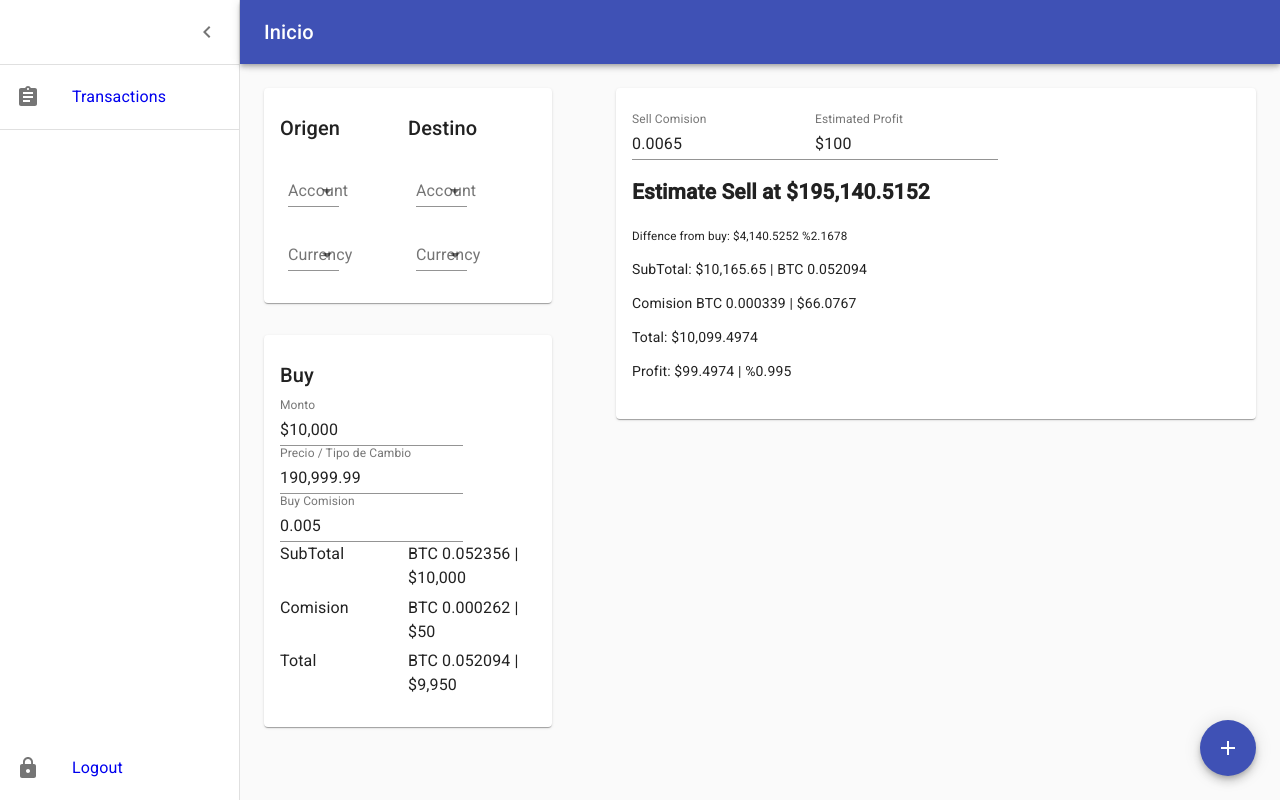
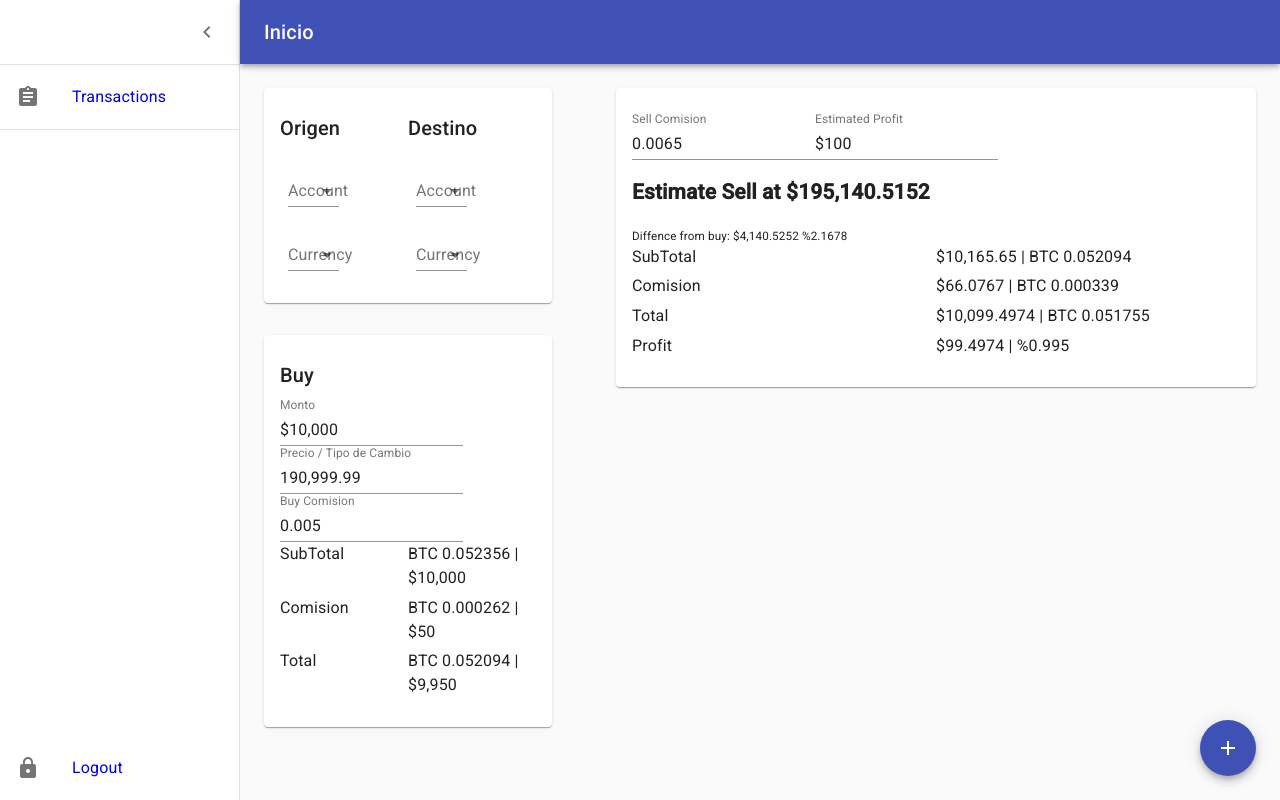
Before and after one commit to GeminiNetSailor/My-Investment-Wallet-API, a React (Create React App) app in the folder frontend/: page /new-transaction in a window 1280 px wide. Built offline with nearby package versions, Linux system fonts and the light colour scheme.

Commit message:
Frontend cleaning

```diff
--- a/frontend/src/components/AccountSelect.jsx
+++ b/frontend/src/components/AccountSelect.jsx
@@ -18,14 +18,13 @@ export default props => {
   const [account, setAccount] = useState('');
   const [currency, setCurrency] = useState('');
 
-  useEffect(
-    () => {
+  useEffect(() => {
     props.onChange(
       account,
       currency
     )
-    }
-    , [account, currency]);
+    // eslint-disable-next-line
+  }, [account, currency]);
 
   return (
     <form autoComplete="off">
--- a/frontend/src/components/Buy.jsx
+++ b/frontend/src/components/Buy.jsx
@@ -3,25 +3,23 @@ import TextField from '@material-ui/core/TextField';
 import { Grid, Typography } from "@material-ui/core";
 import { CurrencyFormat, DecimalFormat } from "./helpers/NumbersFormaters";
 import NumberFormat from 'react-number-format';
-import { makeStyles } from '@material-ui/core/styles';
+// import { makeStyles } from '@material-ui/core/styles';
 
 const round = (value, decimals) => Number(Math.round(value + 'e' + decimals) + 'e-' + decimals);
 
-
-const useStyles = makeStyles(theme => ({
-  paper: {
-    padding: theme.spacing(3, 2),
-  },
-  textField: {
-    marginLeft: theme.spacing(1),
-    marginRight: theme.spacing(1),
-    width: 200,
-  }
-}));
+// const useStyles = makeStyles(theme => ({
+//   paper: {
+//     padding: theme.spacing(3, 2),
+//   },
+//   textField: {
+//     marginLeft: theme.spacing(1),
+//     marginRight: theme.spacing(1),
+//     width: 200,
+//   }
+// }));
 
 export default props => {
-  const classes = useStyles();
-
+  // const classes = useStyles();
   const [buyAmount, setBuyAmount] = useState(10000);
   const [exchangeRate, setExchangeRate] = useState(190999.99);
   const [commissionBuy, setCommissionBuy] = useState(0.005);
@@ -34,16 +32,15 @@ export default props => {
   const totalFrom = round(buyAmount - comisionFrom, 4);
   const totalTo = round(subTotal - comisionTo, 6);
 
-  useEffect(
-    () => {
+  useEffect(() => {
       props.onChange(
         buyAmount,
         exchangeRate,
         commissionBuy,
         totalTo
       )
-    }
-    , [buyAmount, exchangeRate, commissionBuy, totalTo]);
+    // eslint-disable-next-line
+    }, [buyAmount, exchangeRate, commissionBuy, totalTo]);
 
   return (
     <Grid container>
--- a/frontend/src/components/SalesEstimator.jsx
+++ b/frontend/src/components/SalesEstimator.jsx
@@ -1,7 +1,7 @@
 import React, { useState } from "react";
 import TextField from '@material-ui/core/TextField';
 import NumberFormat from 'react-number-format';
-import { Grid, Paper, Typography } from "@material-ui/core";
+import { Grid, Typography } from "@material-ui/core";
 import { DecimalFormat } from "./helpers/NumbersFormaters";
 
 const round = (value, decimals) => Number(Math.round(value + 'e' + decimals) + 'e-' + decimals);
@@ -48,15 +48,15 @@ export default props => {
   const sellComisionTo = round(sellComisionFrom / estimateSellExchangeRate, 6);
 
   const sellTotalTo = round(sellSubTotalTo - sellComisionTo, 6);
-  const sellTotalFrom = round(sellTotalTo * estimateSellExchangeRate, 4);
+  const total = round(sellTotalTo * estimateSellExchangeRate, 4);
 
   /*
   * Buy To Sell Compare
   */
 
   const exchangeRateDiferencePorcentage = round(((estimateSellExchangeRate - buy.exchangeRate) / buy.exchangeRate) * 100, 4);
-  const profitFrom = round(sellTotalFrom - buy.totalCost, 4);
-  const profitFromPorcentage = round(((sellTotalFrom - buy.totalCost) / buy.totalCost) * 100, 4);
+  const profitFrom = round(total - buy.totalCost, 4);
+  const profitFromPorcentage = round(((total - buy.totalCost) / buy.totalCost) * 100, 4);
 
 
   return (
@@ -78,20 +78,51 @@ export default props => {
             inputComponent: NumberFormatCustom,
           }}
         />
-        <h2>Estimate Sell at <NumberFormat value={estimateSellExchangeRate} displayType={'text'} thousandSeparator={true} prefix={'$'} /></h2>
-        <small>Diffence from buy: <NumberFormat value={exchangeRateDiference} displayType={'text'} thousandSeparator={true} prefix={'$'} /> <NumberFormat value={exchangeRateDiferencePorcentage} displayType={'text'} thousandSeparator={true} prefix={'%'} /></small>
-        <p>
-          SubTotal: <NumberFormat value={sellSubTotalFrom} displayType={'text'} thousandSeparator={true} prefix={'$'} /> | <NumberFormat value={sellSubTotalTo} displayType={'text'} thousandSeparator={true} prefix={'BTC '} />
-        </p>
-        <p>
-          Comision <NumberFormat value={sellComisionTo} displayType={'text'} thousandSeparator={true} prefix={'BTC '} /> | <NumberFormat value={sellComisionFrom} displayType={'text'} thousandSeparator={true} prefix={'$'} />
-        </p>
-        <p>
-          Total: <NumberFormat value={sellTotalFrom} displayType={'text'} thousandSeparator={true} prefix={'$'} />
-        </p>
-        <p>
-          Profit: <NumberFormat value={profitFrom} displayType={'text'} thousandSeparator={true} prefix={'$'} /> | <NumberFormat value={profitFromPorcentage} displayType={'text'} thousandSeparator={true} prefix={'%'} />
-        </p>
+      </Grid>
+      <Grid item container xs={12} sm={12}>
+        <Grid item xs={12}>
+          <h2>Estimate Sell at <NumberFormat value={estimateSellExchangeRate} displayType={'text'} thousandSeparator={true} prefix={'$'} /></h2>
+          <small>Diffence from buy: <NumberFormat value={exchangeRateDiference} displayType={'text'} thousandSeparator={true} prefix={'$'} /> <NumberFormat value={exchangeRateDiferencePorcentage} displayType={'text'} thousandSeparator={true} prefix={'%'} /></small>
+        </Grid>
+        <Grid item xs={6}>
+          <Typography gutterBottom>SubTotal</Typography>
+        </Grid>
+
+        <Grid item xs={6}>
+          <Typography gutterBottom>
+            <NumberFormat value={sellSubTotalFrom} displayType={'text'} thousandSeparator={true} prefix={'$'} /> | <NumberFormat value={sellSubTotalTo} displayType={'text'} thousandSeparator={true} prefix={'BTC '} />
+          </Typography>
+        </Grid>
+
+        <Grid item xs={6}>
+          <Typography gutterBottom>Comision</Typography>
+        </Grid>
+
+        <Grid item xs={6}>
+          <Typography gutterBottom>
+            <NumberFormat value={sellComisionFrom} displayType={'text'} thousandSeparator={true} prefix={'$'} /> | <NumberFormat value={sellComisionTo} displayType={'text'} thousandSeparator={true} prefix={'BTC '} />
+          </Typography>
+        </Grid>
+
+        <Grid item xs={6}>
+          <Typography gutterBottom>Total</Typography>
+        </Grid>
+
+        <Grid item xs={6}>
+          <Typography gutterBottom>
+            <NumberFormat value={total} displayType={'text'} thousandSeparator={true} prefix={'$'} /> | <NumberFormat value={sellTotalTo} displayType={'text'} thousandSeparator={true} prefix={'BTC '} />
+          </Typography>
+        </Grid>
+
+        <Grid item xs={6}>
+          <Typography gutterBottom>Profit</Typography>
+        </Grid>
+
+        <Grid item xs={6}>
+          <Typography gutterBottom>
+            <NumberFormat value={profitFrom} displayType={'text'} thousandSeparator={true} prefix={'$'} /> | <NumberFormat value={profitFromPorcentage} displayType={'text'} thousandSeparator={true} prefix={'%'} />
+          </Typography>
+        </Grid>
       </Grid>
     </Grid>
   );
--- a/frontend/src/index.js
+++ b/frontend/src/index.js
@@ -5,7 +5,6 @@ import App from './App';
 import * as serviceWorker from './serviceWorker';
 import { BrowserRouter as Router } from 'react-router-dom';
 import { ThemeProvider } from '@material-ui/styles';
-import { createMuiTheme} from '@material-ui/core/styles';
 
 ReactDOM.render(<Router><ThemeProvider ><App /></ThemeProvider></Router>, document.getElementById('root'));
 
```
Also changed, not shown: frontend/src/screens/Transactions.jsx (+10 -7 lines). Lines whose indentation alone changed are shown as unchanged.
